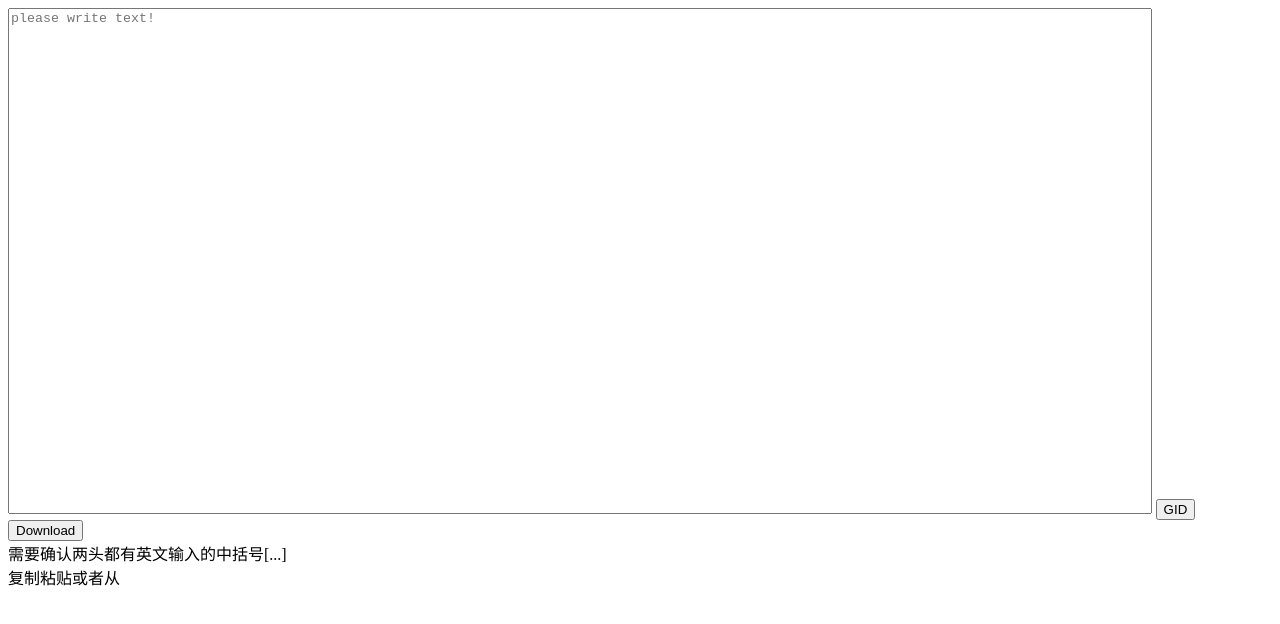
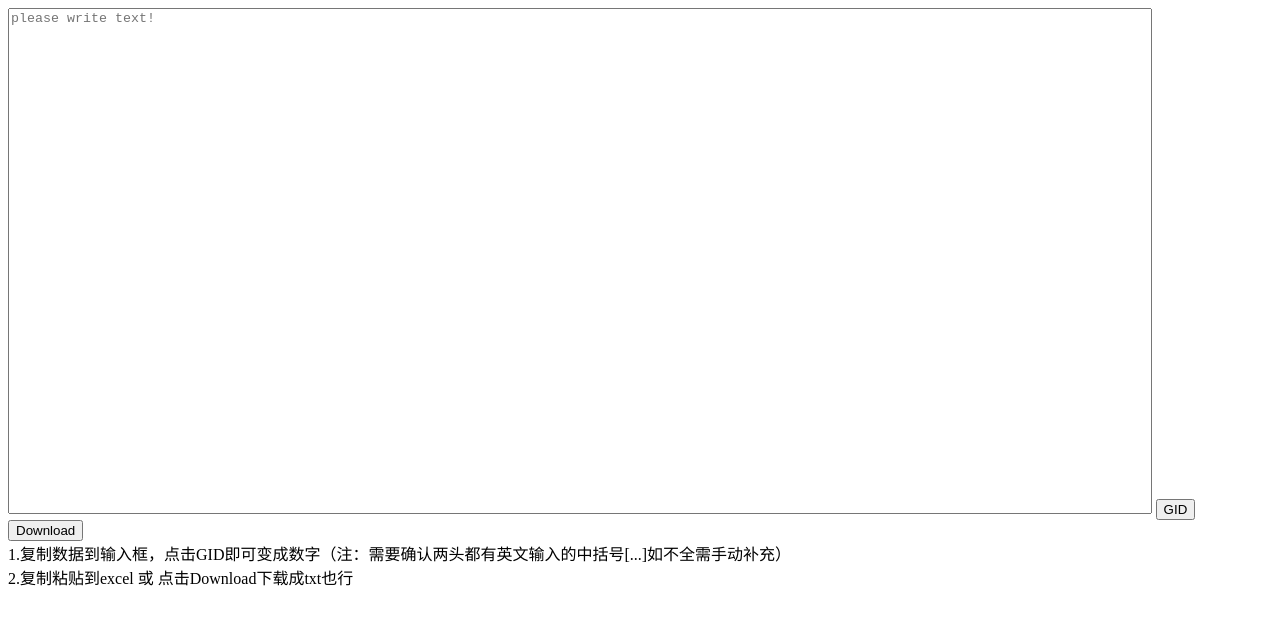
Before and after one commit to z180423/haoqing.github.io, a plain HTML site: page index.html in a window 1280 px wide. Drawn offline with Linux system fonts and the light colour scheme.

Commit message:
Update index.html

```diff
--- a/index.html
+++ b/index.html
@@ -46,7 +46,7 @@
     <textarea id="text-id" placeholder="please write text!"></textarea>
     <button id="draw_text-btn" type="button" onclick="draw_text()">GID</button>
     <button id="create-txt-btn" type="button" onclick="download('gid.txt',document.getElementById('text-id').value)">Download</button>
-    <div>需要确认两头都有英文输入的中括号[...]</div>
-    <div>复制粘贴或者从</div>
+    <div>1.复制数据到输入框，点击GID即可变成数字（注：需要确认两头都有英文输入的中括号[...]如不全需手动补充）</div>
+    <div>2.复制粘贴到excel 或 点击Download下载成txt也行</div>
   </body>
 </html>
```
